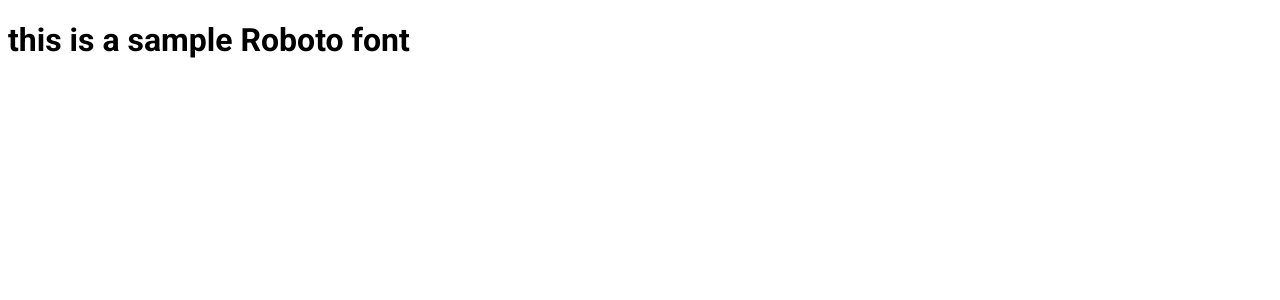
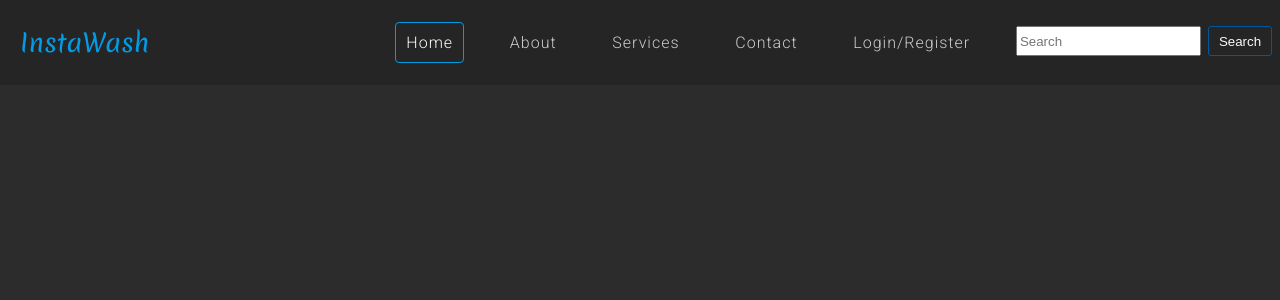
Before and after one commit to NikilSelvaraj/Selvaraj_Thirumurthy_Mandava, a PHP site: page / in a window 1280 px wide. Shown: the top 300 px of the page. Run offline with PHP 8.4, Linux system fonts and the light colour scheme.

Commit message:
Nav bar in home page added

```diff
--- a/index.css
+++ b/index.css
@@ -1,4 +1,74 @@
 body {
       /* use the font */
         font-family: 'Roboto', sans-serif;
+        background-color: var(--primary-bg);
+        color: var(--primary-label);
+        margin: 0;
 }
+
+header {
+  width: 100%;
+  padding: 10px;
+  background-color: var(--primary-bg-1);
+  position: fixed; /* Set the navbar to fixed position */
+  top: 0;
+}
+
+.navbar{
+  flex: 6;
+}
+
+.navbar ul{
+ list-style: none;
+ align-items: center;
+}
+
+.nav-link{
+  padding: 10px;
+  border-radius: 4px;
+}
+
+.nav-link:hover {
+  background-color: var(--primary-bg);
+  color: var(--primary-label);
+}
+
+.nav-item .nav-link{
+  text-decoration: none;
+  color: var(--primary-label-1);
+  font-weight: 300;
+  letter-spacing: 1px;
+}
+
+.nav-item.active .nav-link{
+  color: var(--primary-label) !important;
+  border: 1px solid var(--secondary-label-2);
+  border-radius: 4px;
+}
+
+.nav-item:hover{
+  transform: scale(1.1);
+}
+
+.header-title{
+  align-items: center;
+  flex: 2;
+  padding-left: 10px;
+  font-size: 25px;
+  font-weight: 400;
+  color: var(--secondary-label-2);
+  font-family: 'Merienda', cursive;
+}
+
+.search-control {
+  margin-bottom: 3px;
+}
+.search-control input{
+  height: 30px;
+  margin-right: 7px;
+ }
+
+ .search-control .btn{
+    height: 30px;
+    cursor: pointer;
+ }
--- a/index.html
+++ b/index.html
@@ -1,13 +1,45 @@
 <!DOCTYPE html>
 <html>
     <head>
+        <!-- Import local css files -->
+        <link href="./index.css" rel="stylesheet" type="text/css">
+        <link href="./src/themes/dark.css" rel="stylesheet" type="text/css">
+
         <!-- import font packages -->
-        <link href="./index.css" rel="stylesheet" type="text/css">
         <link rel="preconnect" href="https://fonts.googleapis.com">
         <link rel="preconnect" href="https://fonts.gstatic.com" crossorigin>
         <link href="https://fonts.googleapis.com/css2?family=Roboto:ital,wght@0,100;0,300;0,400;0,500;0,700;0,900;1,100;1,300;1,400;1,500;1,700;1,900&display=swap" rel="stylesheet">
+        <link href="https://fonts.googleapis.com/css2?family=Merienda&display=swap" rel="stylesheet">
+        <!-- Add title and favicon -->
+        <title>InstaWash</title>
+        <link rel = "icon" href = "./assets/images/outline_local_laundry_service_white_24dp.png" type = "image/x-icon">
     </head>
     <body>
-        <h1> this is a sample Roboto font</h1>
+    <header class="d-flex justify-between">
+        <div class="header-title d-flex">InstaWash</div>
+        <nav class="navbar">
+              <ul class="d-flex justify-around flex-direction-row">
+                <li class="nav-item active">
+                  <a class="nav-link" href="#">Home</a>
+                </li>
+                <li class="nav-item">
+                  <a class="nav-link" href="#">About</a>
+                </li>
+                <li class="nav-item">
+                    <a class="nav-link" href="#">Services</a>
+                  </li>
+                  <li class="nav-item">
+                    <a class="nav-link" href="#">Contact</a>
+                  </li>
+                  <li class="nav-item">
+                    <a class="nav-link" href="#">Login/Register</a>
+                  </li>
+                <form class="form-inline search-control my-2 my-lg-0 d-flex align-items-center">
+                    <input class="form-control mr-sm-2" type="search" placeholder="Search" aria-label="Search">
+                    <button class="btn btn-outline-success my-2 my-sm-0" type="submit">Search</button>
+                  </form>
+              </ul>
+        </nav>
+    </header>
     </body>
 </html>
--- a/src/themes/dark.css
+++ b/src/themes/dark.css
@@ -4,8 +4,8 @@
 
 :root {
  /* Background colors */
---primary-bg:  #424242;
---primary-bg-1: #212121;
+    --primary-bg:  #2c2c2c;
+    --primary-bg-1: #252525;
     --primary-bg-2: #757575;
     --primary-bg-3: #9E9E9E;
 
@@ -17,7 +17,7 @@
  /* Label colors */
 
     --primary-label: #FAFAFA;
---primary-label-1: #F5F5F5;
+    --primary-label-1: #cccaca;
     --primary-label-2: #616161;
 
     --secondary-label: #E1F5FE;
@@ -44,3 +44,34 @@
     --state-success-light: #F1F8E9;
 
 }
+
+.d-flex {
+   display: flex;
+}
+
+.justify-between {
+   justify-content: space-between;
+}
+
+.justify-around {
+   justify-content: space-around;
+}
+
+.align-items-center {
+   align-items: center;
+}
+
+.flex-direction-row {
+   flex-direction: row;
+}
+.w-100 {
+   width: 100%;
+}
+
+.btn{
+   background-color: var(--primary-bg-1);
+   border-radius: 3px;
+   padding: 5px 10px;
+   border: 1px solid var(--secondary-bg-1);
+   color: var(--primary-label);
+}
```
Also changed, not shown: assets/images/local_laundry_service_black_24dp.svg (added), assets/images/outline_local_laundry_service_black_24dp.png (added), assets/images/outline_local_laundry_service_white_24dp.png (added), 4 other files. Lines whose indentation alone changed are shown as unchanged.
